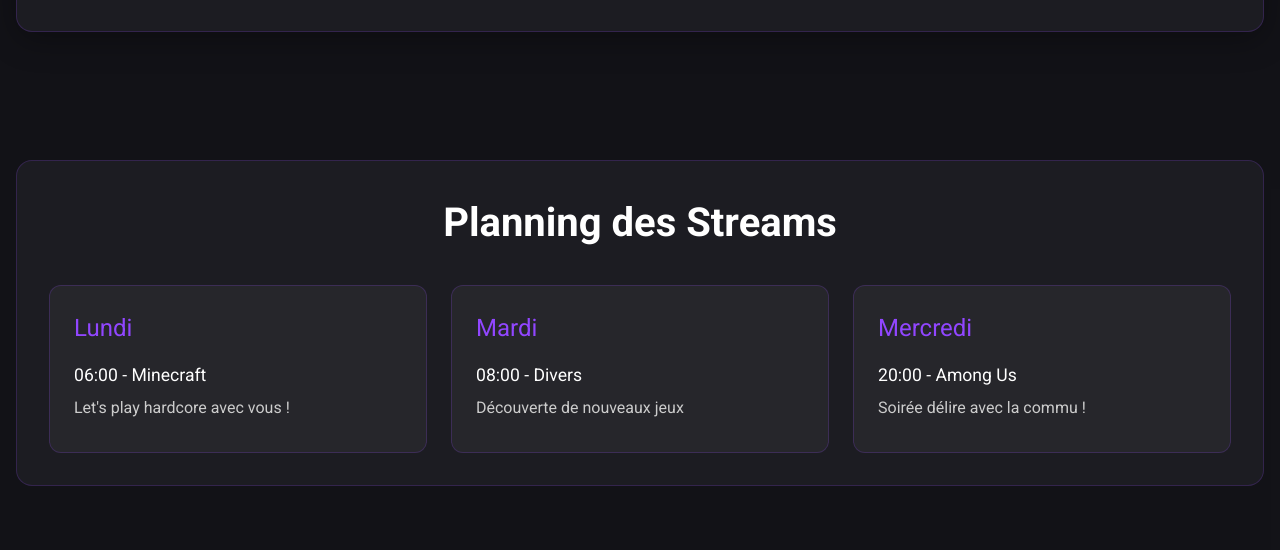
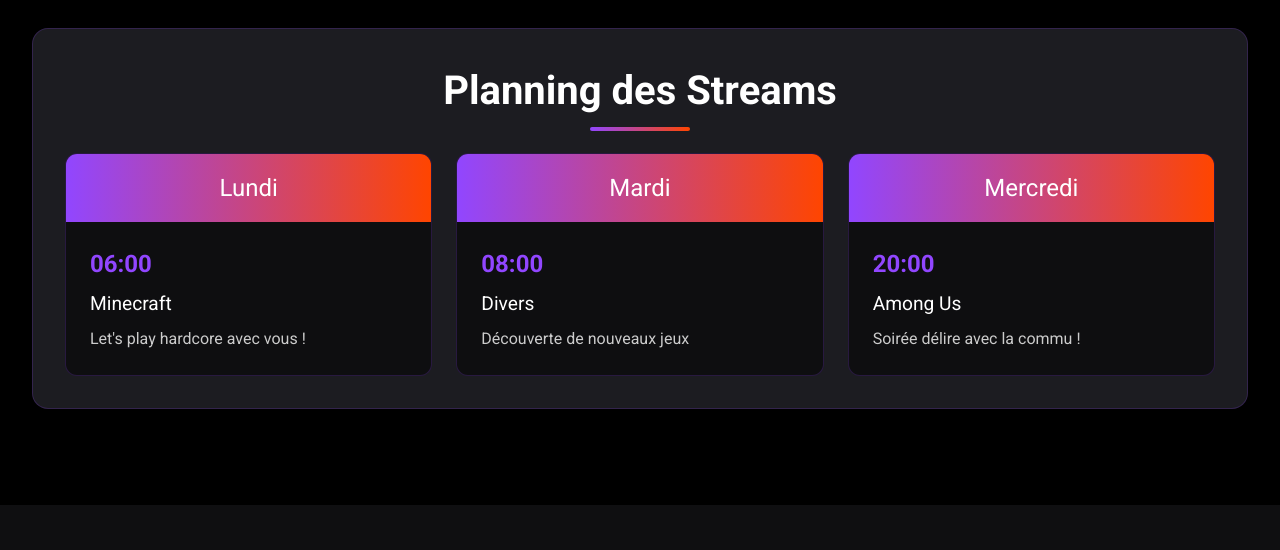
Before and after one commit to ProxTricky/Web-Jimmyxe, a Django app: page / in a window 1280 px wide. Shown: the part 1590-2140 px from the top of the page. After the commit the page ends 2095 px from the top, so only its background shows below. Run offline with Django 5.2, Linux system fonts and the light colour scheme.

Commit message:
reorganize static

```diff
--- a/website/static/css/styles.css
+++ b/website/static/css/styles.css
@@ -5,6 +5,8 @@
     --accent-color: #FF4500;
     --gradient-start: #9146FF;
     --gradient-end: #FF4500;
+    --card-bg: rgba(30, 30, 35, 0.95);
+    --card-border: rgba(145, 70, 255, 0.2);
 }
 
 /* Base styles */
@@ -16,11 +18,10 @@ body {
     min-height: 100vh;
 }
 
-.container {
-    width: 100%;
+.main-content {
     max-width: 1400px;
     margin: 0 auto;
-    padding: 0 1rem;
+    padding: 2rem;
 }
 
 /* Hero Section */
@@ -70,52 +71,58 @@ body {
     margin-bottom: 2rem;
 }
 
-/* Stream Section */
-.stream-section {
-    padding: 4rem 0;
-    background: rgba(20, 20, 25, 0.95);
+/* Section Styles */
+section {
+    margin-bottom: 4rem;
 }
 
-.stream-container {
-    background: rgba(30, 30, 35, 0.95);
+.section-container {
+    background: var(--card-bg);
     border-radius: 16px;
     padding: 2rem;
     box-shadow: 0 8px 32px rgba(0, 0, 0, 0.3);
-    border: 1px solid rgba(145, 70, 255, 0.2);
+    border: 1px solid var(--card-border);
 }
 
-.stream-title {
+.section-title {
     font-size: 2.5rem;
     font-weight: bold;
     margin-bottom: 2rem;
     text-align: center;
     color: white;
+    position: relative;
 }
 
-.stream-layout {
+.section-title::after {
+    content: '';
+    position: absolute;
+    bottom: -10px;
+    left: 50%;
+    transform: translateX(-50%);
+    width: 100px;
+    height: 4px;
+    background: linear-gradient(90deg, var(--gradient-start), var(--gradient-end));
+    border-radius: 2px;
+}
+
+/* Stream Section */
+.stream-container {
     display: grid;
     grid-template-columns: 2fr 1fr;
     gap: 1.5rem;
-    height: 600px;
+    margin-top: 2rem;
 }
 
 .stream-player {
     position: relative;
     width: 100%;
-    height: 100%;
+    padding-top: 56.25%; /* 16:9 Aspect Ratio */
     background: var(--twitch-dark);
     border-radius: 8px;
     overflow: hidden;
 }
 
-.aspect-ratio-box {
-    position: relative;
-    width: 100%;
-    height: 100%;
-}
-
-.stream-player iframe,
-.stream-chat iframe {
+.stream-player iframe {
     position: absolute;
     top: 0;
     left: 0;
@@ -125,66 +132,71 @@ body {
 }
 
 .stream-chat {
+    height: 500px;
     background: var(--twitch-dark);
     border-radius: 8px;
     overflow: hidden;
+}
+
+.stream-chat iframe {
+    width: 100%;
     height: 100%;
+    border: none;
 }
 
 /* Schedule Section */
-.schedule-section {
-    padding: 4rem 0;
-    background: rgba(20, 20, 25, 0.95);
+.schedule-grid {
+    display: grid;
+    grid-template-columns: repeat(3, 1fr);
+    gap: 1.5rem;
+    margin-top: 2rem;
 }
 
-.schedule-container {
-    background: rgba(30, 30, 35, 0.95);
-    border-radius: 16px;
-    padding: 2rem;
-    border: 1px solid rgba(145, 70, 255, 0.2);
+.schedule-card {
+    background: var(--twitch-dark);
+    border-radius: 12px;
+    border: 1px solid var(--card-border);
+    overflow: hidden;
+    transition: transform 0.3s ease, box-shadow 0.3s ease;
 }
 
-.section-title {
-    font-size: 2.5rem;
-    font-weight: bold;
-    margin-bottom: 2rem;
+.schedule-card:hover {
+    transform: translateY(-5px);
+    box-shadow: 0 10px 20px rgba(0, 0, 0, 0.2);
+}
+
+.schedule-card-header {
+    background: linear-gradient(90deg, var(--gradient-start), var(--gradient-end));
+    padding: 1rem;
     text-align: center;
+}
+
+.schedule-card-header h3 {
+    margin: 0;
+    font-size: 1.5rem;
     color: white;
 }
 
-.schedule-grid {
-    display: grid;
-    grid-template-columns: repeat(auto-fit, minmax(280px, 1fr));
-    gap: 1.5rem;
-}
-
-.schedule-day {
-    background: rgba(40, 40, 45, 0.95);
+.schedule-card-content {
     padding: 1.5rem;
-    border-radius: 12px;
-    border: 1px solid rgba(145, 70, 255, 0.2);
-    transition: transform 0.3s ease;
-}
-
-.schedule-day:hover {
-    transform: translateY(-5px);
-}
-
-.schedule-day h3 {
-    font-size: 1.5rem;
-    color: var(--twitch-purple);
-    margin-bottom: 1rem;
 }
 
 .schedule-time {
-    font-size: 1.1rem;
-    color: #fff;
-    margin: 0.5rem 0;
+    font-size: 1.5rem;
+    font-weight: bold;
+    color: var(--twitch-purple);
+    margin-bottom: 0.5rem;
+}
+
+.schedule-game {
+    font-size: 1.2rem;
+    color: white;
+    margin-bottom: 0.5rem;
 }
 
 .schedule-desc {
     color: #ccc;
-    margin: 0.5rem 0;
+    font-size: 1rem;
 }
 
 /* Easter Eggs */
@@ -225,23 +237,21 @@ body {
 }
 
 /* Responsive Design */
-@media (max-width: 1024px) {
-    .stream-layout {
-        grid-template-columns: 1fr;
-        height: auto;
+@media (max-width: 1200px) {
+    .main-content {
+        padding: 1rem;
     }
 
-    .stream-player {
-        height: 0;
-        padding-bottom: 56.25%; /* 16:9 aspect ratio */
+    .stream-container {
+        grid-template-columns: 1fr;
     }
 
     .stream-chat {
         height: 400px;
     }
 
-    .container {
-        padding: 0 0.5rem;
+    .schedule-grid {
+        grid-template-columns: repeat(2, 1fr);
     }
 }
 
@@ -250,12 +260,6 @@ body {
         font-size: 2.5rem;
     }
 
-    .stream-container,
-    .schedule-container {
-        padding: 1rem;
-    }
-
-    .stream-title,
     .section-title {
         font-size: 2rem;
     }
@@ -264,6 +268,10 @@ body {
         grid-template-columns: 1fr;
     }
 
+    .section-container {
+        padding: 1rem;
+    }
+
     .stream-chat {
         height: 300px;
     }
--- a/website/templates/website/home.html
+++ b/website/templates/website/home.html
@@ -9,20 +9,18 @@
     </div>
 </section>
 
+<div class="main-content">
     <section class="stream-section" id="stream">
-    <div class="container">
+        <div class="section-container">
+            <h2 class="section-title">Stream en Direct</h2>
             <div class="stream-container">
-            <h2 class="stream-title">Stream en Direct</h2>
-            <div class="stream-layout">
                 <div class="stream-player">
-                    <div class="aspect-ratio-box">
                     <iframe
                         src="https://player.twitch.tv/?channel=twitchjimmyxe&parent=proxtricky.fr"
                         frameborder="0"
                         allowfullscreen="true"
                         scrolling="no">
                     </iframe>
-                    </div>
                 </div>
                 <div class="stream-chat">
                     <iframe
@@ -33,33 +31,48 @@
                 </div>
             </div>
         </div>
-    </div>
     </section>
 
     <section class="schedule-section" id="planning">
-    <div class="container">
-        <div class="schedule-container">
+        <div class="section-container">
             <h2 class="section-title">Planning des Streams</h2>
             <div class="schedule-grid">
-                <div class="schedule-day">
+                <div class="schedule-card">
+                    <div class="schedule-card-header">
                         <h3>Lundi</h3>
-                    <p class="schedule-time">06:00 - Minecraft</p>
-                    <p class="schedule-desc">Let's play hardcore avec vous !</p>
                     </div>
-                <div class="schedule-day">
+                    <div class="schedule-card-content">
+                        <div class="schedule-time">06:00</div>
+                        <div class="schedule-game">Minecraft</div>
+                        <div class="schedule-desc">Let's play hardcore avec vous !</div>
+                    </div>
+                </div>
+
+                <div class="schedule-card">
+                    <div class="schedule-card-header">
                         <h3>Mardi</h3>
-                    <p class="schedule-time">08:00 - Divers</p>
-                    <p class="schedule-desc">Découverte de nouveaux jeux</p>
                     </div>
-                <div class="schedule-day">
+                    <div class="schedule-card-content">
+                        <div class="schedule-time">08:00</div>
+                        <div class="schedule-game">Divers</div>
+                        <div class="schedule-desc">Découverte de nouveaux jeux</div>
+                    </div>
+                </div>
+
+                <div class="schedule-card">
+                    <div class="schedule-card-header">
                         <h3>Mercredi</h3>
-                    <p class="schedule-time">20:00 - Among Us</p>
-                    <p class="schedule-desc">Soirée délire avec la commu !</p>
+                    </div>
+                    <div class="schedule-card-content">
+                        <div class="schedule-time">20:00</div>
+                        <div class="schedule-game">Among Us</div>
+                        <div class="schedule-desc">Soirée délire avec la commu !</div>
                     </div>
                 </div>
             </div>
         </div>
     </section>
+</div>
 
 <div class="secret-click" title="Click me 3 times!"></div>
 
@@ -105,7 +118,7 @@ const trollMessages = [
     "C'est pas un bug, c'est une feature"
 ];
 
-const streamTitle = document.querySelector('.stream-title');
+const streamTitle = document.querySelector('.section-title');
 let currentMessage = 0;
 
 setInterval(() => {
```
Lines whose indentation alone changed are shown as unchanged.
